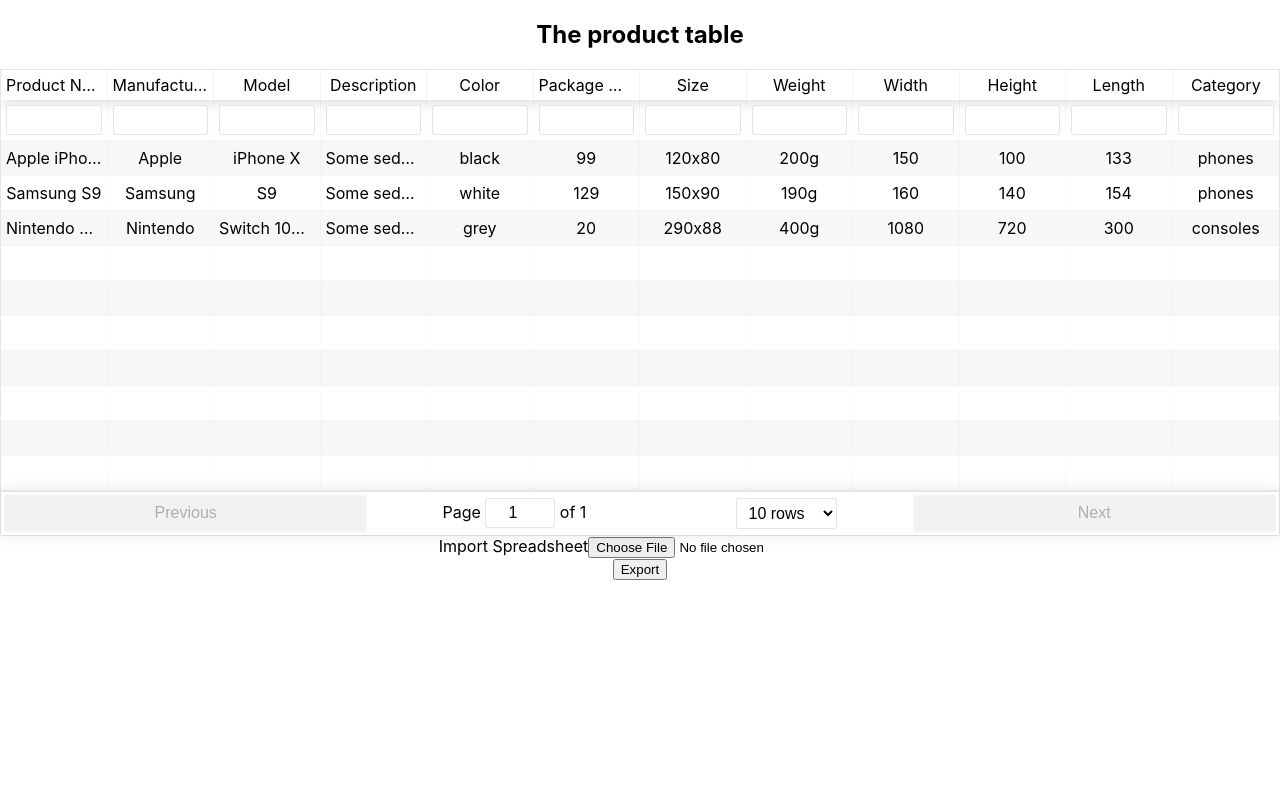
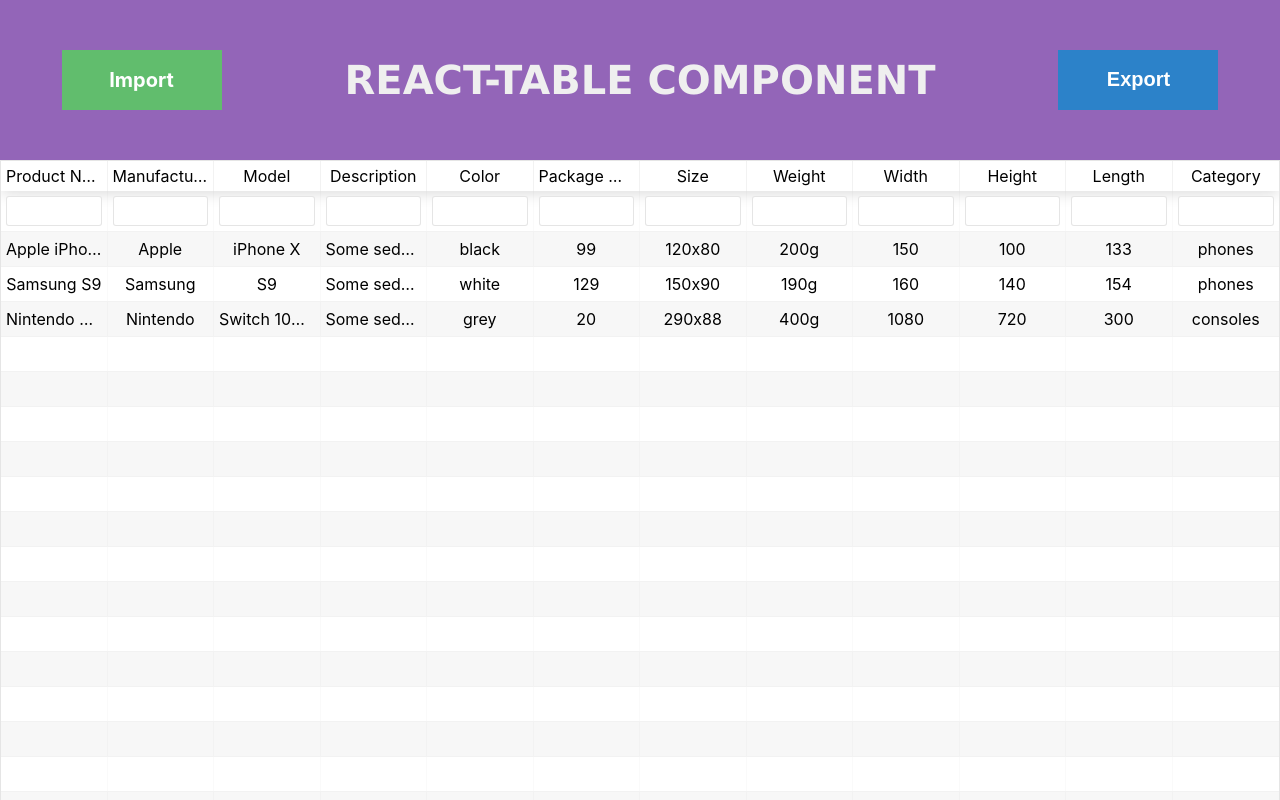
Before and after one commit to stanrud/react-table-component, a React (Create React App) app: page / in a window 1280 px wide. Shown: the top 800 px of the page. Built offline with nearby package versions, Linux system fonts and the light colour scheme.

Commit message:
piece of css code

```diff
--- a/package.json
+++ b/package.json
@@ -3,6 +3,7 @@
   "version": "0.1.0",
   "private": true,
   "dependencies": {
+    "node-sass": "^4.9.4",
     "react": "^16.6.0",
     "react-dom": "^16.6.0",
     "react-native-fs": "^2.12.1",
--- a/src/TableComponent.js
+++ b/src/TableComponent.js
@@ -2,6 +2,7 @@
 import ReactTable from "react-table";
 import XLSX from 'xlsx';
 import "react-table/react-table.css";
+import './styles/styles.scss';
 
 let toastr = require('toastr');
 
@@ -40,24 +41,24 @@
    */
   importFile(file) {
     const { headers } = this.state;
-		/* Boilerplate to set up FileReader */
+		// Boilerplate to set up FileReader
 		const reader = new FileReader();
 		const rABS = !!reader.readAsBinaryString;
 		reader.onload = (e) => {
-			/* Parse data */
+			// Parse data
 			const bstr = e.target.result;
 			const wb = XLSX.read(bstr, {type:rABS ? 'binary' : 'array'});
-			/* Get first worksheet */
+			// Get first worksheet
       const wsname = wb.SheetNames[0];
 			const ws = wb.Sheets[wsname];
-			/* Convert array of arrays */
+			// Convert array of arrays
       const importData = XLSX.utils.sheet_to_json(ws);
 
       if (importData && importData.length > 0) {
         let importDataHeaders = Object.keys(importData[0]);
         if (importDataHeaders.length === headers.length
           && importDataHeaders.every((value, index) => value === headers[index])) {
-            /* Update state */
+            // Update state
             this.setState({ data: [...this.state.data, ...importData], cols: make_cols(ws['!ref']) });
             toastr.success("Data successfully added");
           } else {
@@ -74,14 +75,13 @@
    * Export to workbook
    */
   exportFile() {
-    const { data, headers, filtered } = this.state;
+    const { headers } = this.state;
     const currentRecords = this.selectTable.getResolvedState().sortedData.map(item => item._original);
-    console.log(currentRecords);
-		/* convert state to workbook */
+		// convert state to workbook
 		const ws = XLSX.utils.json_to_sheet(currentRecords, {header: headers});
 		const wb = XLSX.utils.book_new();
 		XLSX.utils.book_append_sheet(wb, ws, "SheetJS");
-		/* generate XLSX file and send to client */
+		// generate XLSX file and send to client
 		XLSX.writeFile(wb, "sheetjs.xlsx");
   };
 
@@ -89,7 +89,13 @@
     const { data } = this.state;
     return (
       <div className="container">
-      <h2>The product table</h2>
+        <DragDropFile importFile={this.importFile}>
+          <div className="btn-container">
+            <DataInput importFile={this.importFile} />
+            <h1 className="title">React-table component</h1>
+            <button disabled={!data.length} className="btn-export" onClick={this.exportFile}>Export</button>
+          </div>
+        </DragDropFile>
         <ReactTable
           data={data}
           onFilteredChange={(filters, column) => {console.log(column);}}
@@ -151,20 +157,9 @@
           ]}
           filterable
           // resolveData={data => data.filter(item => item.visits > 80)}
-          defaultPageSize={10}
+          defaultPageSize={20}
           className="-striped -highlight"
         />
-        <DragDropFile importFile={this.importFile}>
-          <div className="row"><div className="col-xs-12">
-            <DataInput importFile={this.importFile} />
-          </div></div>
-          <div className="row"><div className="col-xs-12">
-            <button disabled={!data.length} className="btn btn-success" onClick={this.exportFile}>Export</button>
-          </div></div>
-          <div className="row"><div className="col-xs-12">
-            {/* <OutTable data={this.state.data} cols={this.state.cols} /> */}
-          </div></div>
-        </DragDropFile>
       </div>
     );
   }
@@ -212,8 +207,8 @@
     return (
       <form className="form-inline">
         <div className="form-group">
-          <label htmlFor="file">Import Spreadsheet</label>
-          <input type="file" className="form-control" id="file" accept={SheetJSFT} onChange={this.handleChange} />
+          <input type="file" className="btn-import" id="file" accept={SheetJSFT} onChange={this.handleChange} />
+          <label htmlFor="file">Import</label>
         </div>
       </form>
     );
--- /dev/null
+++ b/src/styles/styles.scss
@@ -0,0 +1,63 @@
+.container {
+}
+.title {
+  font-family: Verdana, Geneva, Tahoma, sans-serif;
+  color: #EFEFEF;
+  text-transform: uppercase;
+  font-size: 40px;
+}
+.btn-container {
+  padding-top: 30px;
+  padding-bottom: 30px;
+  display: flex;
+  flex-direction: row;
+  justify-content: space-around;
+  background-color: #9365B8;
+  align-items: center;
+}
+.btn-export {
+  width: 160px;
+  height: 60px;
+  font-size: 1.25em;
+  font-weight: 700;
+  color: white;
+  background-color: #2C82C9;
+  display: flex;
+  justify-content: center;
+  align-items: center;
+  border: 0px;
+}
+.btn-export:focus ,
+.btn-export:hover {
+    background-color: #1e5b8c;
+}
+.btn-export {
+	cursor: pointer; /* "hand" cursor */
+}
+.btn-import {
+	width: 0.1px;
+	height: 0.1px;
+	opacity: 0;
+	overflow: hidden;
+	position: absolute;
+	z-index: -1;
+}
+.btn-import + label {
+  width: 160px;
+  height: 60px;
+  font-size: 1.25em;
+  font-weight: 700;
+  color: white;
+  background-color: #61BD6D;
+  display: flex;
+  justify-content: center;
+  align-items: center;
+}
+
+.btn-import:focus + label,
+.btn-import + label:hover {
+    background-color: #009494;
+}
+.btn-import + label {
+	cursor: pointer; /* "hand" cursor */
+}
```
Also changed, not shown: 1 other file (tests, documents, lock files or other folders).
